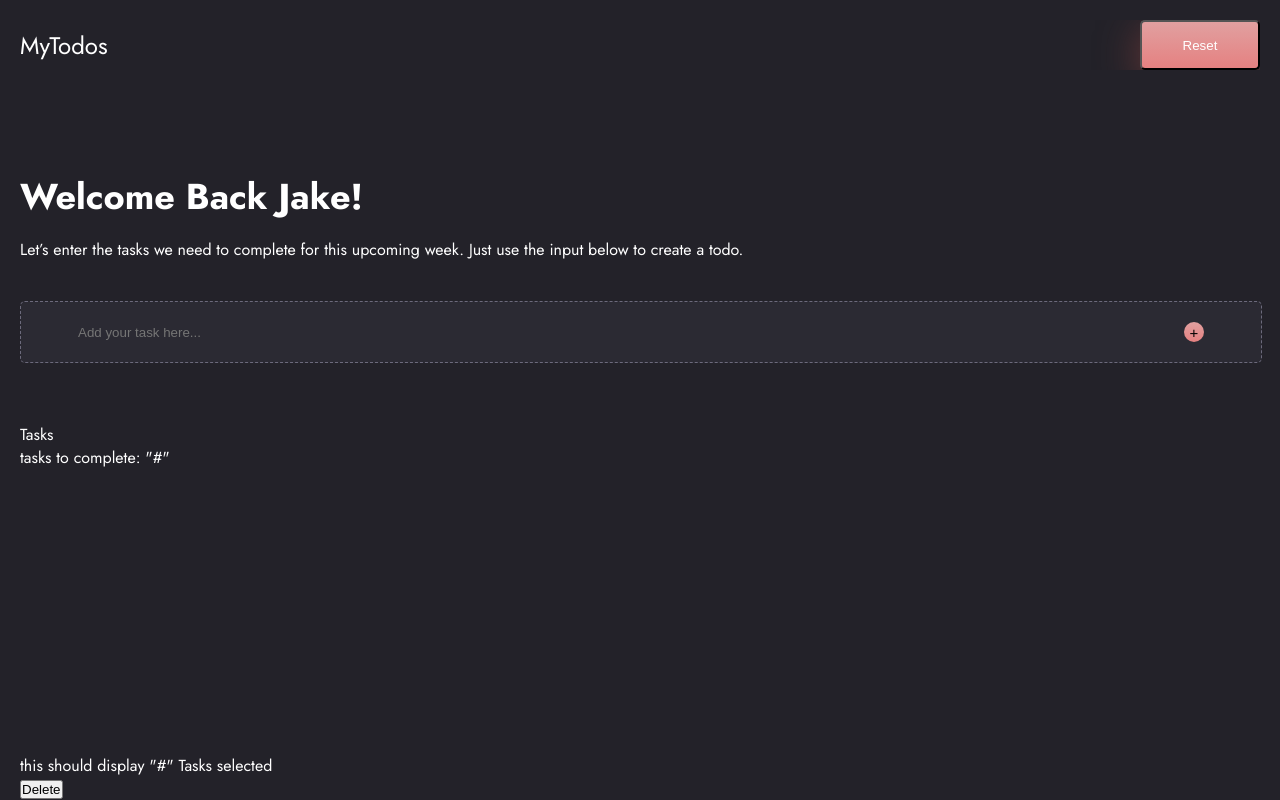
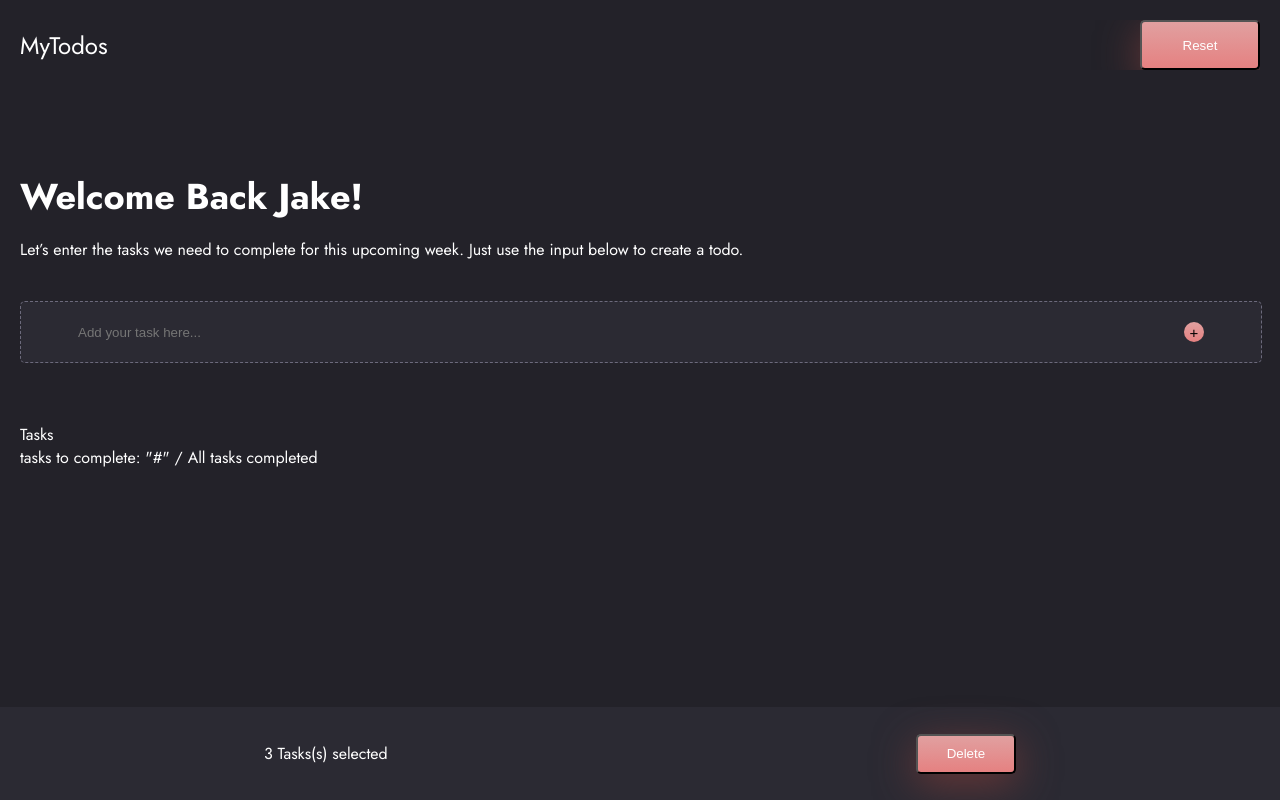
Before and after one commit to Howun/MyTodos-techtest, a plain HTML site: page index.html in a window 1280 px wide. Drawn offline with Linux system fonts and the light colour scheme.

Commit message:
Styling all done, Js to be added now

```diff
--- a/SCSS/_selected-tasks.scss
+++ b/SCSS/_selected-tasks.scss
@@ -1,4 +1,29 @@
 .selectedTasks {
   position: fixed;
   bottom: 0;
+  left: 0;
+  background-color: $secondary-color;
+  width: 100%;
+  height: 93px;
+  display: flex;
+  justify-content: space-around;
+  align-items: center;
+
+  &__numSelected {
+
+  }
+
+  &__delete {
+    height: 40px;
+    width: 100px;
+    background-image: linear-gradient(180deg, #e1a0a0, #e58181);
+    box-shadow: 0 10px 40px #6b3838;
+    border-radius: 5px;
+    color: white;
+  }
+
+  &__delete:hover {
+    background-image: linear-gradient(180deg, #e2c1c1, #ea8282);
+
+  }
 }
--- a/SCSS/_task-input.scss
+++ b/SCSS/_task-input.scss
@@ -2,6 +2,7 @@
   border: 1px dashed $tertiary-color;
   border-radius: 5px;
   width: 100%;
+  height: 60px;
   display: flex;
   flex-direction: row;
   justify-content: space-around;
@@ -11,10 +12,11 @@
 
   &__input {
     background-color: transparent;
-    color: $tertiary-color;
+    color: $quaternary-color;
     border: transparent;
     width: 80%;
-    height: 60px;
+    // height: 60px;
+
   }
 
   &__addBtn {
--- a/SCSS/_task-list.scss
+++ b/SCSS/_task-list.scss
@@ -1,12 +1,15 @@
 #classList-title {
-
+  font-size: 16px;
 }
 
 .taskList {
   ul {
+    height: 100%;
 
-    li{
-
-    }
+    // li {
+      // tick box styling
+      // interior text styling
+      // edit text styling
+    // }
   }
 }
--- a/index.html
+++ b/index.html
@@ -36,10 +36,10 @@
       <!-- pull task__input value into a <p>. Have tick box to left to select. Have pencil icon to right to edit task -->
     </ul>
   </section>
-  <p class="toComplete">tasks to complete: "#"</p>
+  <p class="toComplete">tasks to complete: "#" / All tasks completed</p>
 
   <section class="selectedTasks">
-    <p class="selectedTasks__numSelected">this should display "#" Tasks selected</p>
+    <p class="selectedTasks__numSelected">3 Tasks(s) selected</p>
     <button class="selectedTasks__delete">Delete</button>
   </section>
 
```
Also changed, not shown: styles.css.
